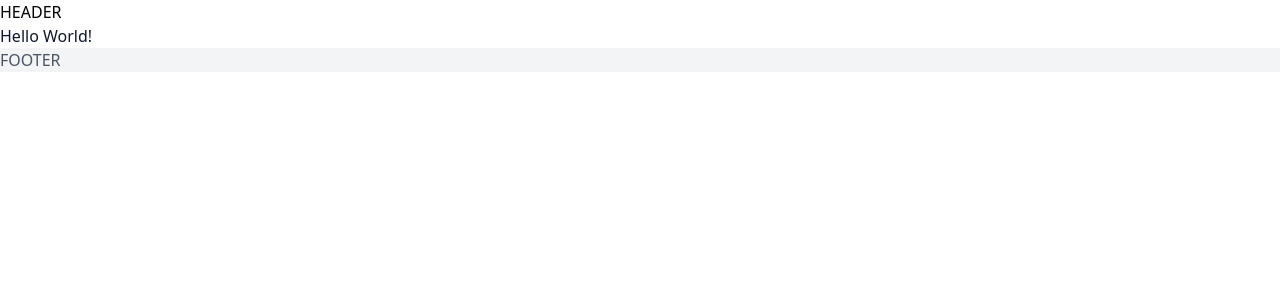
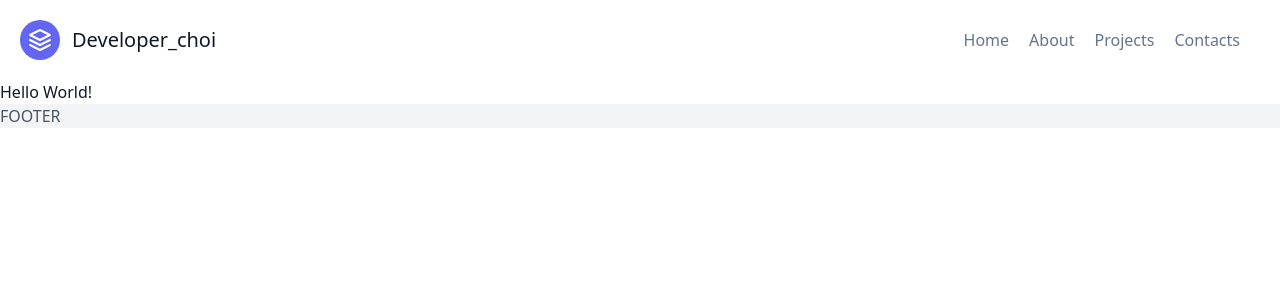
Before and after one commit to superbono/next_portfolio_ar, a Next.js app: page / in a window 1280 px wide. Shown: the top 300 px of the page. Built offline with nearby package versions, Linux system fonts and the light colour scheme.

Commit message:
05. tailwind-css기반 header 추가 및 반영

```diff
--- a/components/common/Header.js
+++ b/components/common/Header.js
@@ -1,7 +1,43 @@
 export default function Header() {
   return (
-    <>
-      <header>HEADER</header>
-    </>
+    <header className="text-gray-600 body-font">
+      <div className="container mx-auto flex flex-wrap p-5 flex-col md:flex-row items-center">
+        <a className="flex title-font font-medium items-center text-gray-900 mb-4 md:mb-0">
+          <svg
+            xmlns="http://www.w3.org/2000/svg"
+            fill="none"
+            stroke="currentColor"
+            strokeLinecap="round"
+            strokeLinejoin="round"
+            strokeWidth="2"
+            className="w-10 h-10 text-white p-2 bg-indigo-500 rounded-full"
+            viewBox="0 0 24 24"
+          >
+            <path d="M12 2L2 7l10 5 10-5-10-5zM2 17l10 5 10-5M2 12l10 5 10-5"></path>
+          </svg>
+          <span className="ml-3 text-xl">Developer_choi</span>
+        </a>
+        <nav className="md:ml-auto flex flex-wrap items-center text-base justify-center">
+          <a className="mr-5 hover:text-gray-900">Home</a>
+          <a className="mr-5 hover:text-gray-900">About</a>
+          <a className="mr-5 hover:text-gray-900">Projects</a>
+          <a className="mr-5 hover:text-gray-900">Contacts</a>
+        </nav>
+        {/* <button className="inline-flex items-center bg-gray-100 border-0 py-1 px-3 focus:outline-none hover:bg-gray-200 rounded text-base mt-4 md:mt-0">
+          Button
+          <svg
+            fill="none"
+            stroke="currentColor"
+            strokeLinecap="round"
+            strokeLinejoin="round"
+            strokeWidth="2"
+            className="w-4 h-4 ml-1"
+            viewBox="0 0 24 24"
+          >
+            <path d="M5 12h14M12 5l7 7-7 7"></path>
+          </svg>
+        </button> */}
+      </div>
+    </header>
   );
 }
```
